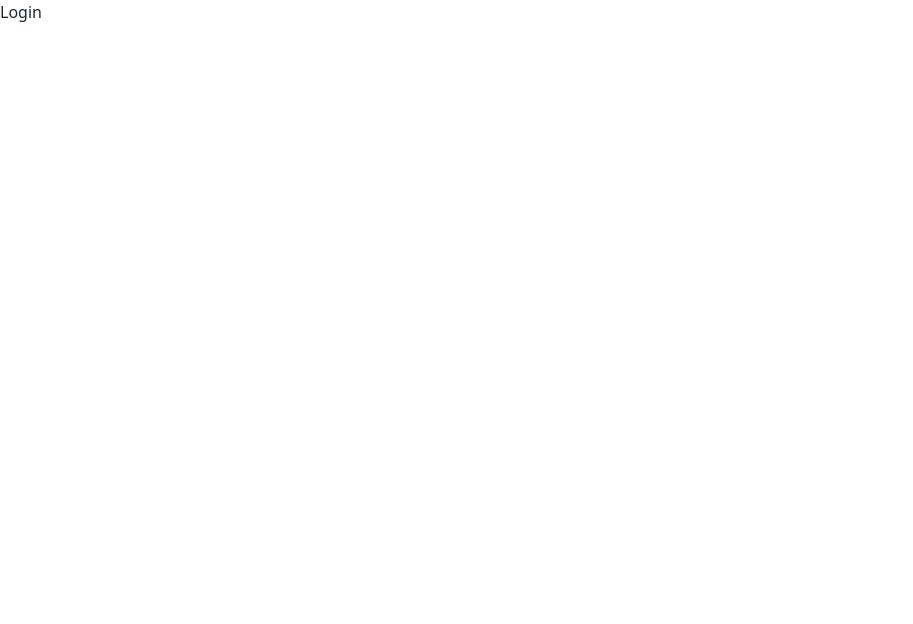
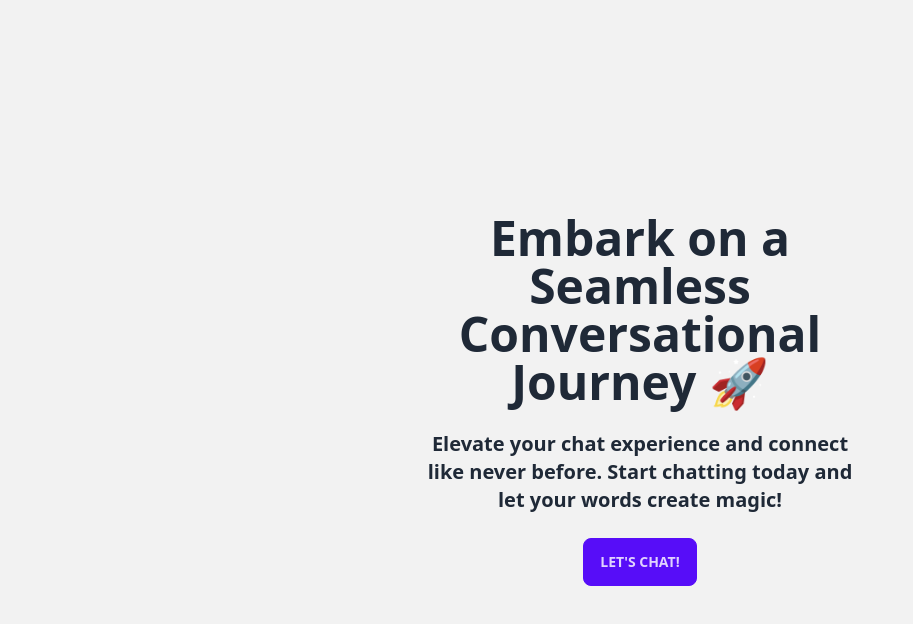
Before and after one commit to nesathanozturk/chat-verse, a React (Vite) app: page / in a window 1280 px wide. Shown: the top 624 px of the page, without its empty margins (0-913 px from the left). Built offline with nearby package versions, Linux system fonts and the light colour scheme.

Commit message:
style: edited login page

```diff
--- a/src/pages/login/index.jsx
+++ b/src/pages/login/index.jsx
@@ -1,5 +1,20 @@
 const Login = () => {
-  return <div>Login</div>;
+  return (
+    <div className="hero min-h-screen bg-base-200">
+      <div className="hero-content text-center">
+        <div className="max-w-md">
+          <h1 className="text-5xl font-bold">
+            Embark on a Seamless Conversational Journey 🚀
+          </h1>
+          <p className="py-6 text-xl font-semibold">
+            Elevate your chat experience and connect like never before. Start
+            chatting today and let your words create magic!
+          </p>
+          <button className="btn btn-primary">Let&apos;s chat!</button>
+        </div>
+      </div>
+    </div>
+  );
 };
 
 export default Login;
```
